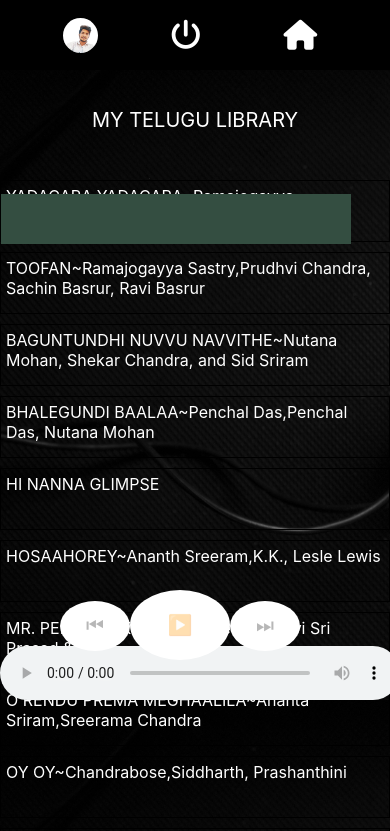
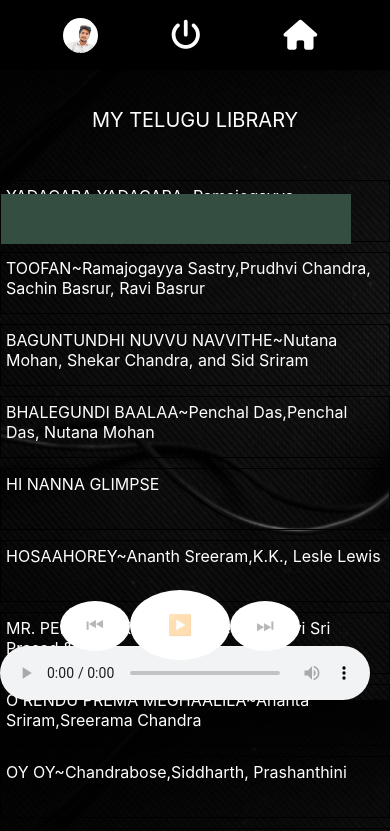
Before and after one commit to rahul1574/Vibe-Touch, a React (Create React App) app: page /topic1 in a window 390 px wide. Shown: the top 831 px of the page. Built offline with nearby package versions, Linux system fonts and the light colour scheme.

Commit message:
Update App.css

```diff
--- a/src/App.css
+++ b/src/App.css
@@ -260,7 +260,7 @@ p{
     height: 700px;
   }
   #play{
-    width:400px;
+    width:370px;
   }
   #nowplay{
     left: 1px;
```
